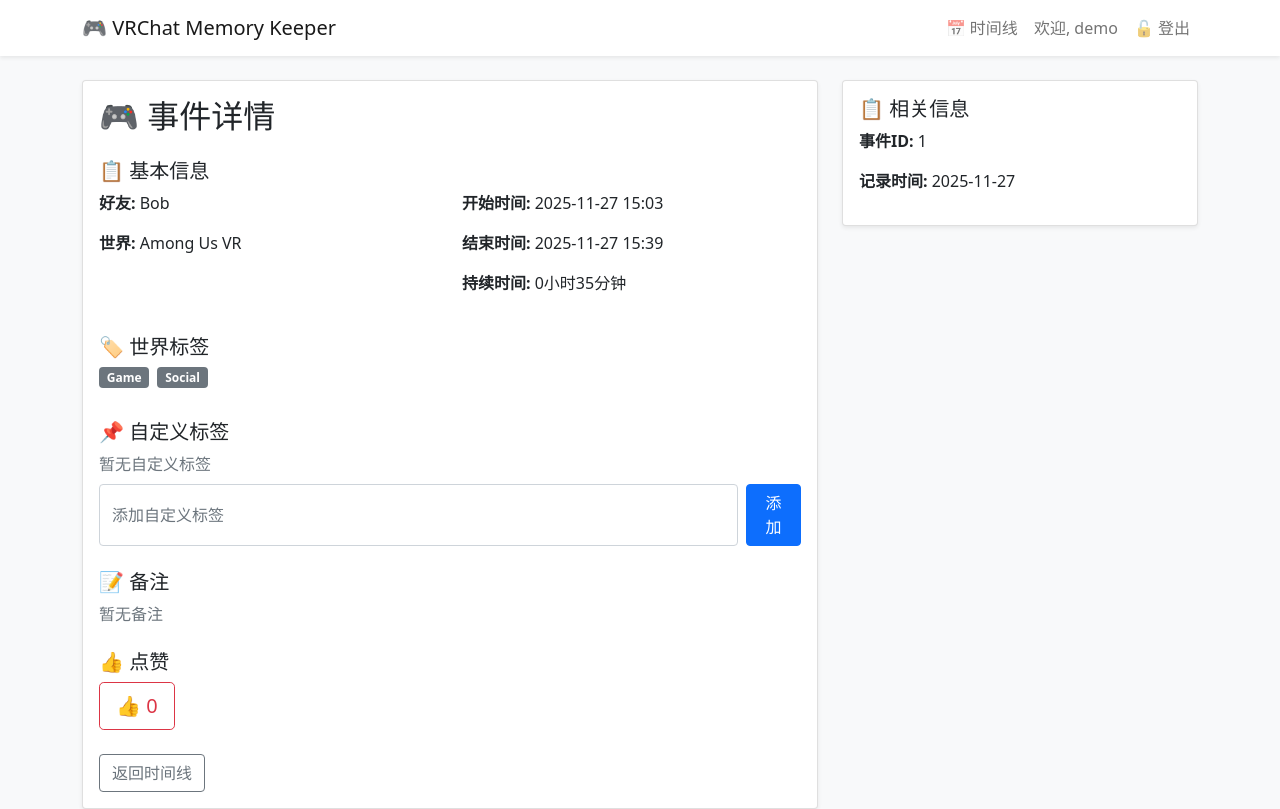
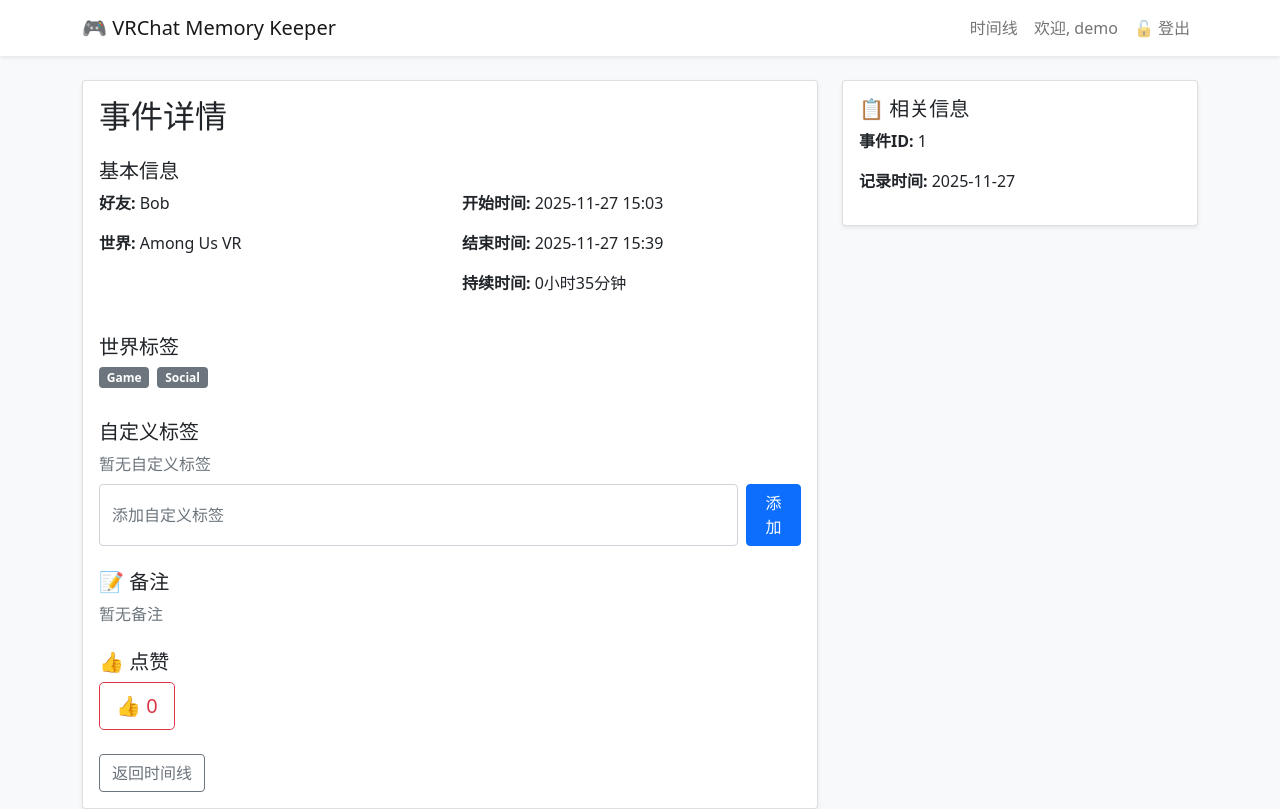
Before and after one commit to KKTIME2024/AS-2, a Flask app: page /event/1 in a window 1280 px wide. Run offline with Flask 3, Linux system fonts and the light colour scheme; a user stored in the database is signed in.

Commit message:
style: 移除模板中的表情符号以简化界面
移除登录、注册、事件详情等页面标题中的表情符号，使界面更加简洁统一
同时简化导航栏结构，保持风格一致

```diff
--- a/templates/base.html
+++ b/templates/base.html
@@ -28,30 +28,15 @@
     <nav class="navbar navbar-expand-lg navbar-light bg-white shadow-sm">
         <div class="container">
             <a class="navbar-brand" href="{{ url_for('index') }}">🎮 VRChat Memory Keeper</a>
-            <button class="navbar-toggler" type="button" data-bs-toggle="collapse" data-bs-target="#navbarNav" aria-controls="navbarNav" aria-expanded="false" aria-label="Toggle navigation">
-                <span class="navbar-toggler-icon"></span>
-            </button>
-            <div class="collapse navbar-collapse" id="navbarNav">
-                <ul class="navbar-nav ms-auto">
-                    {% if current_user.is_authenticated %}
-                        <li class="nav-item">
-                            <a class="nav-link" href="{{ url_for('index') }}">📅 时间线</a>
-                        </li>
-                        <li class="nav-item">
-                            <span class="nav-link">欢迎, {{ current_user.username }}</span>
-                        </li>
-                        <li class="nav-item">
-                            <a class="nav-link" href="{{ url_for('logout') }}">🔓 登出</a>
-                        </li>
-                    {% else %}
-                        <li class="nav-item">
-                            <a class="nav-link" href="{{ url_for('login') }}">🔐 登录</a>
-                        </li>
-                        <li class="nav-item">
-                            <a class="nav-link" href="{{ url_for('register') }}">📝 注册</a>
-                        </li>
-                    {% endif %}
-                </ul>
+            <div class="navbar-nav ms-auto">
+                {% if current_user.is_authenticated %}
+                    <a class="nav-link" href="{{ url_for('index') }}">时间线</a>
+                    <span class="nav-link">欢迎, {{ current_user.username }}</span>
+                    <a class="nav-link" href="{{ url_for('logout') }}">🔓 登出</a>
+                {% else %}
+                    <a class="nav-link" href="{{ url_for('login') }}">登录</a>
+                    <a class="nav-link" href="{{ url_for('register') }}">注册</a>
+                {% endif %}
             </div>
         </div>
     </nav>
--- a/templates/event_detail.html
+++ b/templates/event_detail.html
@@ -5,11 +5,11 @@
         <div class="col-lg-8">
             <div class="card shadow-sm">
                 <div class="card-body">
-                    <h2 class="card-title mb-4">🎮 事件详情</h2>
+                    <h2 class="card-title mb-4">事件详情</h2>
 
                     <!-- 事件基本信息 -->
                     <div class="mb-4">
-                        <h5>📋 基本信息</h5>
+                        <h5>基本信息</h5>
                         <div class="row">
                             <div class="col-md-6">
                                 <p><strong>好友:</strong> {{ event.friend_name }}</p>
@@ -25,7 +25,7 @@
 
                     <!-- 世界标签 -->
                     <div class="mb-4">
-                        <h5>🏷️ 世界标签</h5>
+                        <h5>世界标签</h5>
                         <div class="d-flex flex-wrap">
                             {% if event.world.tags %}
                                 {% for tag in event.world.tags.split(',') %}
@@ -39,7 +39,7 @@
 
                     <!-- 自定义标签 -->
                     <div class="mb-4">
-                        <h5>📌 自定义标签</h5>
+                        <h5>自定义标签</h5>
                         <div class="d-flex flex-wrap mb-2">
                             {% if event.custom_tags %}
                                 {% for tag in event.custom_tags %}
--- a/templates/login.html
+++ b/templates/login.html
@@ -5,7 +5,7 @@
         <div class="col-lg-6">
             <div class="card shadow-sm">
                 <div class="card-body">
-                    <h2 class="card-title text-center mb-4">🔐 登录</h2>
+                    <h2 class="card-title text-center mb-4">登录</h2>
 
                     {% if error %}
                         <div class="alert alert-danger" role="alert">
--- a/templates/register.html
+++ b/templates/register.html
@@ -5,7 +5,7 @@
         <div class="col-lg-6">
             <div class="card shadow-sm">
                 <div class="card-body">
-                    <h2 class="card-title text-center mb-4">📝 注册</h2>
+                    <h2 class="card-title text-center mb-4">注册</h2>
 
                     {% if error %}
                         <div class="alert alert-danger" role="alert">
```
Also changed, not shown: templates/index.html (+5 -5 lines).
